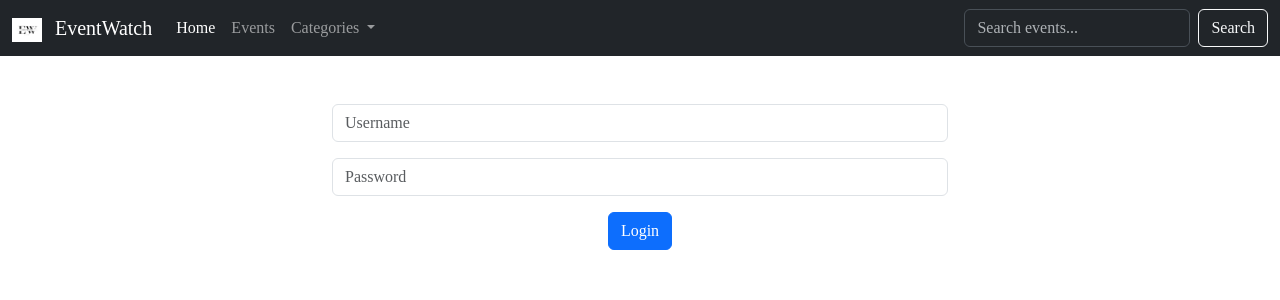
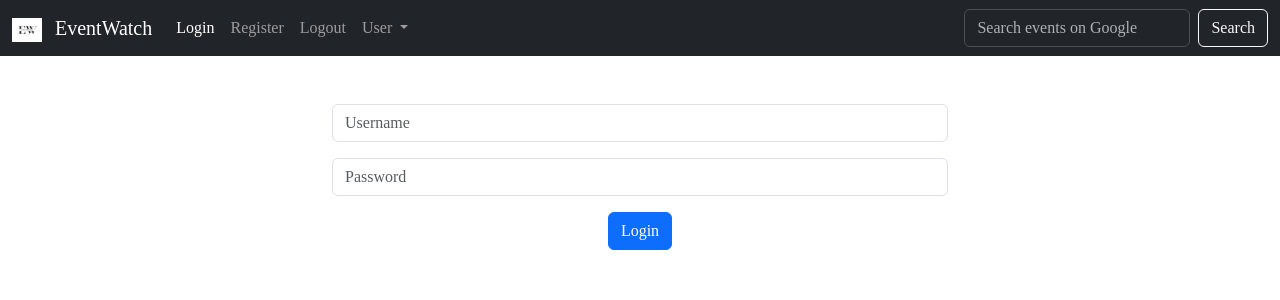
Before and after one commit to nxck2005/eventwatch, a Django app: page /watch/login/ in a window 1280 px wide. Shown: the top 300 px of the page. Run offline with Django 5.2, Linux system fonts and the light colour scheme; some web fonts are replaced.

Commit message:
Add links to login, logout, and register

```diff
--- a/eventwatch/watch/templates/watch/base.html
+++ b/eventwatch/watch/templates/watch/base.html
@@ -23,30 +23,32 @@
             <button class="navbar-toggler" type="button" data-bs-toggle="collapse" data-bs-target="#navbarContent">
                 <span class="navbar-toggler-icon"></span>
             </button>
-
             <div class="collapse navbar-collapse" id="navbarContent">
                 <ul class="navbar-nav me-auto mb-2 mb-lg-0">
                     <li class="nav-item">
-                        <a class="nav-link active" href="{% url 'index' %}">Home</a>
+                        <a class="nav-link active" href="{% url 'login' %}">Login</a>
                     </li>
                     <li class="nav-item">
-                        <a class="nav-link" href="{% url 'index' %}">Events</a>
+                        <a class="nav-link" href="{% url 'register' %}">Register</a>
+                    </li>
+                    <li class="nav-item">
+                        <a class="nav-link" href="{% url 'logout' %}">Logout</a>
                     </li>
                     <li class="nav-item dropdown">
                         <a class="nav-link dropdown-toggle" href="#" role="button" data-bs-toggle="dropdown" data-bs-theme="dark">
-                            Categories
+                            User
                         </a>
                         <ul class="dropdown-menu">
-                            <li><a class="dropdown-item" href="{% url 'index' %}">Music</a></li>
-                            <li><a class="dropdown-item" href="{% url 'index' %}">Sports</a></li>
+                            <li><a class="dropdown-item" href="{% url 'login' %}">Login</a></li>
+                            <li><a class="dropdown-item" href="{% url 'register' %}">Register</a></li>
                             <li><hr class="dropdown-divider"></li>
-                            <li><a class="dropdown-item" href="{% url 'index' %}">Other</a></li>
+                            <li><a class="dropdown-item" href="{% url 'logout' %}">Logout</a></li>
                         </ul>
                     </li>
                 </ul>
 
                 <form class="d-flex" role="search" onsubmit="return performSearch(event)">
-                    <input class="form-control me-2" type="search" placeholder="Search events..." id="searchInput">
+                    <input class="form-control me-2" type="search" placeholder="Search events on Google" id="searchInput">
                     <button class="btn btn-outline-light" type="submit">Search</button>
                 </form>
             </div>
--- a/eventwatch/watch/templates/watch/login.html
+++ b/eventwatch/watch/templates/watch/login.html
@@ -4,7 +4,7 @@
    <section id="stream" class="text-center mb-5">
        <div class="row justify-content-center">
         {% if message %}
-        <div class="alert alert-danger col-md-6" role="alert">
+        <div class="alert alert-info col-md-6" role="alert">
             {{ message }}
         </div>
         <div class="row justify-content-center">
--- a/eventwatch/watch/views.py
+++ b/eventwatch/watch/views.py
@@ -8,7 +8,9 @@ from django.contrib import messages
 
 def index(request):
     if not request.user.is_authenticated:
-        return HttpResponseRedirect(reverse("login"))
+        return render(request, "watch/login.html", {
+            "message": "Not logged in! Login to tune into streams."
+        })
     return render(request, "watch/index.html")
 
 def user_login(request):
```
Also changed, not shown: eventwatch/db.sqlite3.
